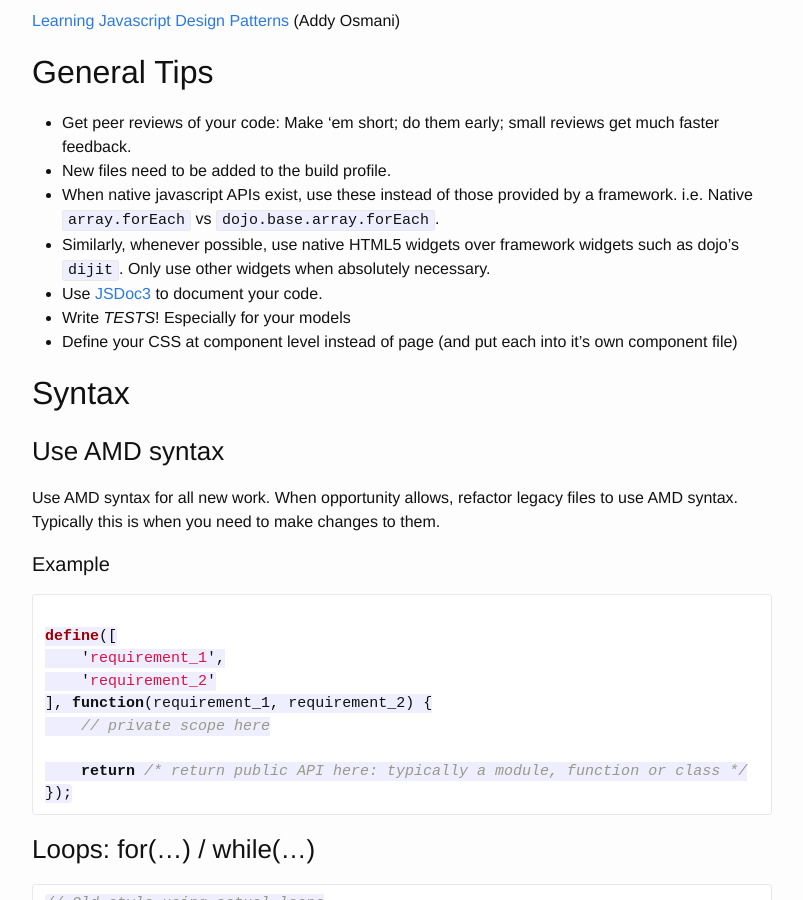
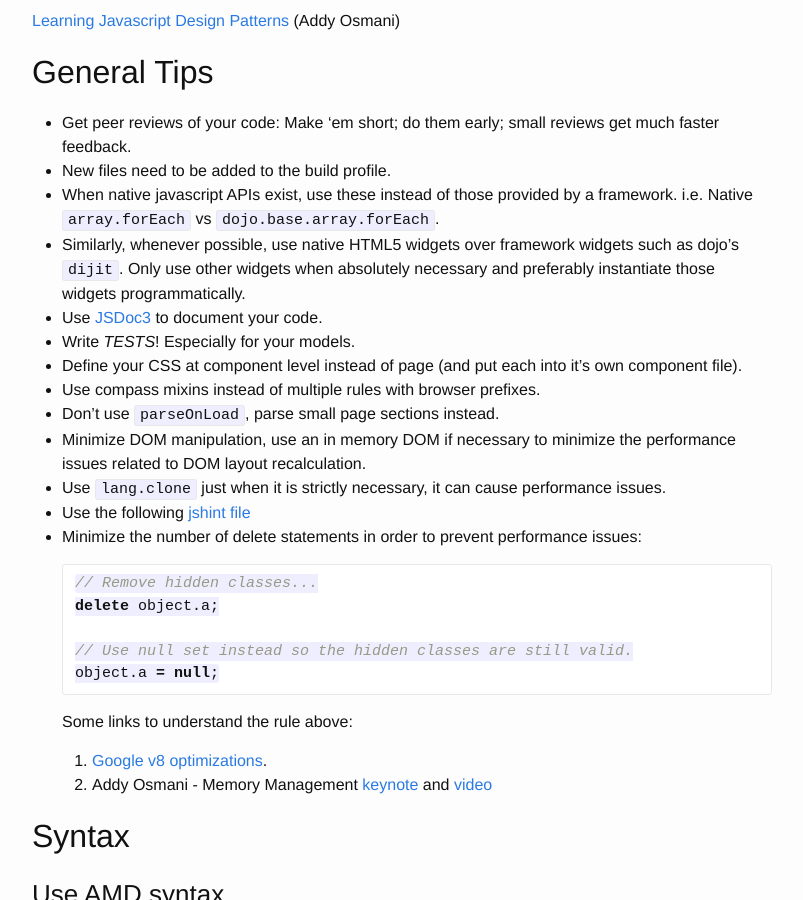
Before and after one commit to fieldaware/style-guide, a Jekyll site: the page built from javascript.md, in a window 1280 px wide and 900 px high, scrolled down 422 px. Shown: the whole window, without its empty margins (238-1041 px from the left). Built offline with Jekyll 4.4.1, drawn with Linux system fonts in a browser that asks for light colours; Markdown is read by kramdown in place of the engine named in the settings; some of the changed text lies outside the part shown.

Commit message:
More general tips + favicon + jshint file

````diff
--- a/_includes/head.html
+++ b/_includes/head.html
@@ -8,4 +8,5 @@
 
     <link rel="stylesheet" href="{{ "/css/main.css" | prepend: site.baseurl }}">
     <link rel="canonical" href="{{ page.url | replace:'index.html','' | prepend: site.baseurl | prepend: site.url }}">
+    <link rel="icon" href="{{ "/images/favicon.ico" | prepend: site.baseurl }}" type="image/x-icon" />
 </head>
--- a/javascript.md
+++ b/javascript.md
@@ -20,10 +20,30 @@ This one is already mentioned in [Steve Kwan's best practices][steve-kwan-best-p
 - Get peer reviews of your code: Make 'em short; do them early; small reviews get much faster feedback.
 - New files need to be added to the build profile.
 - When native javascript APIs exist, use these instead of those provided by a framework. i.e. Native `array.forEach` vs `dojo.base.array.forEach`.
-- Similarly, whenever possible, use native HTML5 widgets over framework widgets such as dojo's `dijit`. Only use other widgets when absolutely necessary.
+- Similarly, whenever possible, use native HTML5 widgets over framework widgets such as dojo's `dijit`. Only use other widgets when absolutely necessary and preferably instantiate those widgets programmatically.
 - Use [JSDoc3][jsdoc3] to document your code.
-- Write *TESTS*! Especially for your models
-- Define your CSS at component level instead of page (and put each into it's own component file)
+- Write *TESTS*! Especially for your models.
+- Define your CSS at component level instead of page (and put each into it's own component file).
+- Use compass mixins instead of multiple rules with browser prefixes.
+- Don't use `parseOnLoad`, parse small page sections instead.
+- Minimize DOM manipulation, use an in memory DOM if necessary to minimize the performance issues related to DOM layout recalculation.
+- Use `lang.clone` just when it is strictly necessary, it can cause performance issues.
+- Use the following [jshint file][jshint-file]
+- Minimize the number of delete statements in order to prevent performance issues:
+
+  ``` javascript
+  // Remove hidden classes...
+  delete object.a;
+
+  // Use null set instead so the hidden classes are still valid.
+  object.a = null;
+  ```
+
+  Some links to understand the rule above:
+
+  1. [Google v8 optimizations][google-v8-optimizations].
+  2. Addy Osmani - Memory Management [keynote][memory-management-keynote] and [video][memory-management-video]
+
 
 ## Syntax
 
@@ -77,8 +97,13 @@ Object.keys(person).forEach(lang.hitch(this, function(prop){
 
 - Initial Draft
 
+- Add more general tips.
+
 <!-- links -->
 
+[google-v8-optimizations]:https://developers.google.com/v8/design
+[memory-management-keynote]:https://speakerdeck.com/addyosmani/javascript-memory-management-masterclass
+[memory-management-video]:https://www.youtube.com/watch?v=LaxbdIyBkL0
 [steve-kwan-best-practices]:https://github.com/stevekwan/best-practices/blob/master/javascript/best-practices.md
 
 [javascript-the-good-parts]:http://javascript.crockford.com/
@@ -86,3 +111,4 @@ Object.keys(person).forEach(lang.hitch(this, function(prop){
 [learning-javascript-design-patterns]:http://addyosmani.com/resources/essentialjsdesignpatterns/book/
 
 [jsdoc3]:https://github.com/jsdoc3/jsdoc
+[jshint-file]:{{ site.baseurl }}{{ post.url }}/files/jshintrc
````
Also changed, not shown: images/favicon.ico (added), 1 other file.
